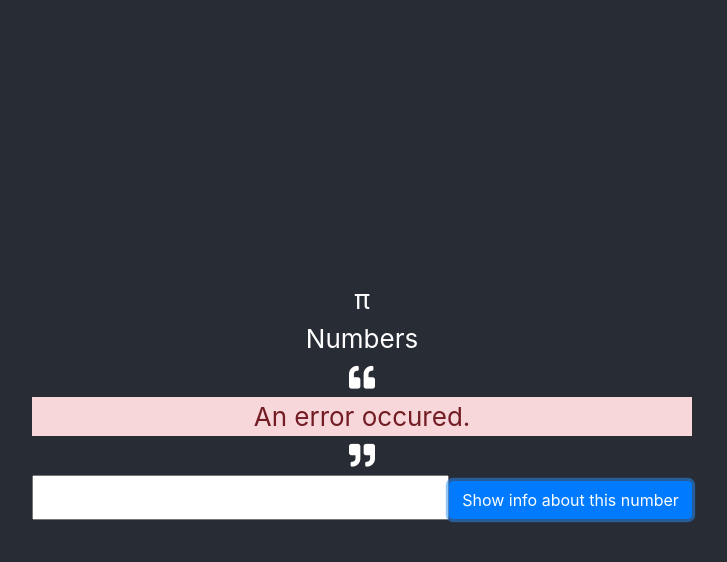
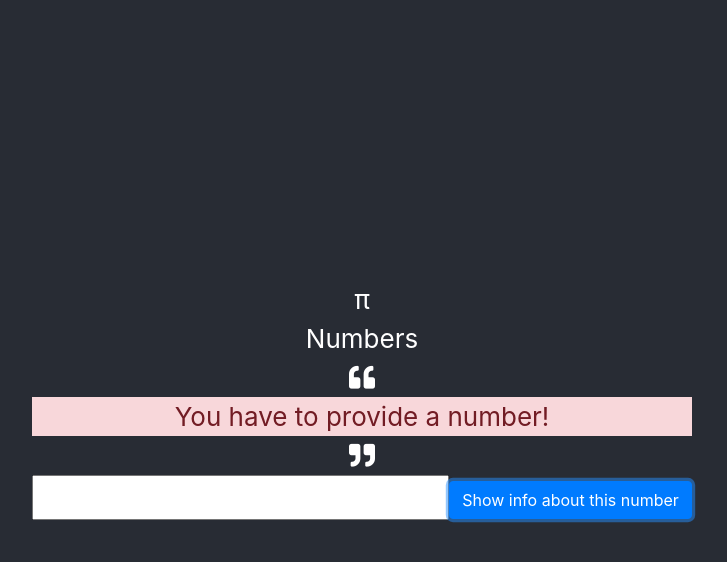
Before and after one commit to sklinkusch/saga-numbers, a React (Create React App) app: page / in a window 1280 px wide. Both pictures are taken after a click on the button "Show info about this number". Shown: the top 562 px of the page, without its empty margins (278-1005 px from the left). Built offline with nearby package versions, Linux system fonts and the light colour scheme.

Commit message:
clarified error messages

```diff
--- a/src/components/App.js
+++ b/src/components/App.js
@@ -27,7 +27,7 @@ class App extends React.Component {
             )}
             {error && (
               <main className="error sm-10 lg-10 alert-danger">
-                An error occured.
+                {error.message}
               </main>
             )}
             {!message && !error && !fetching && (
```
